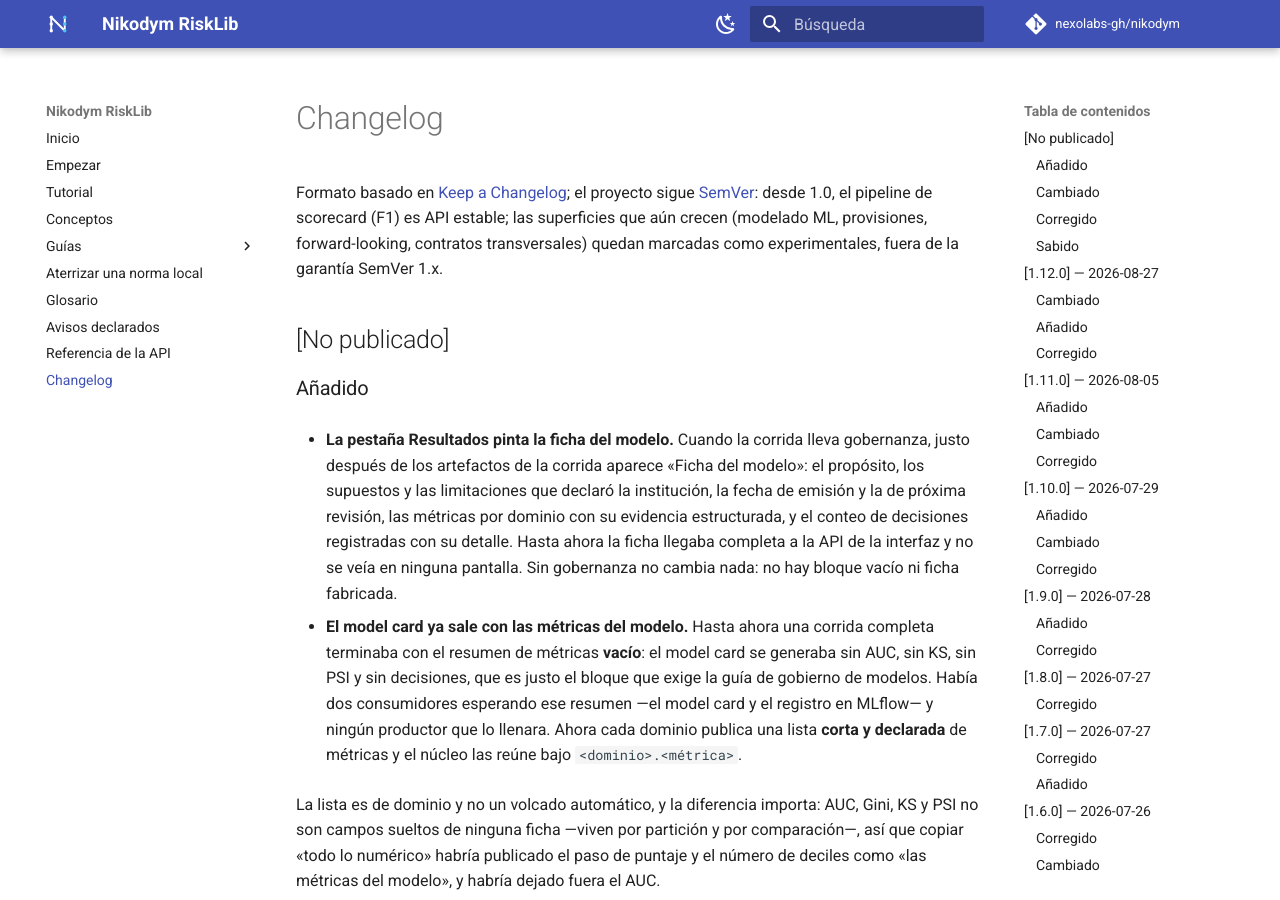
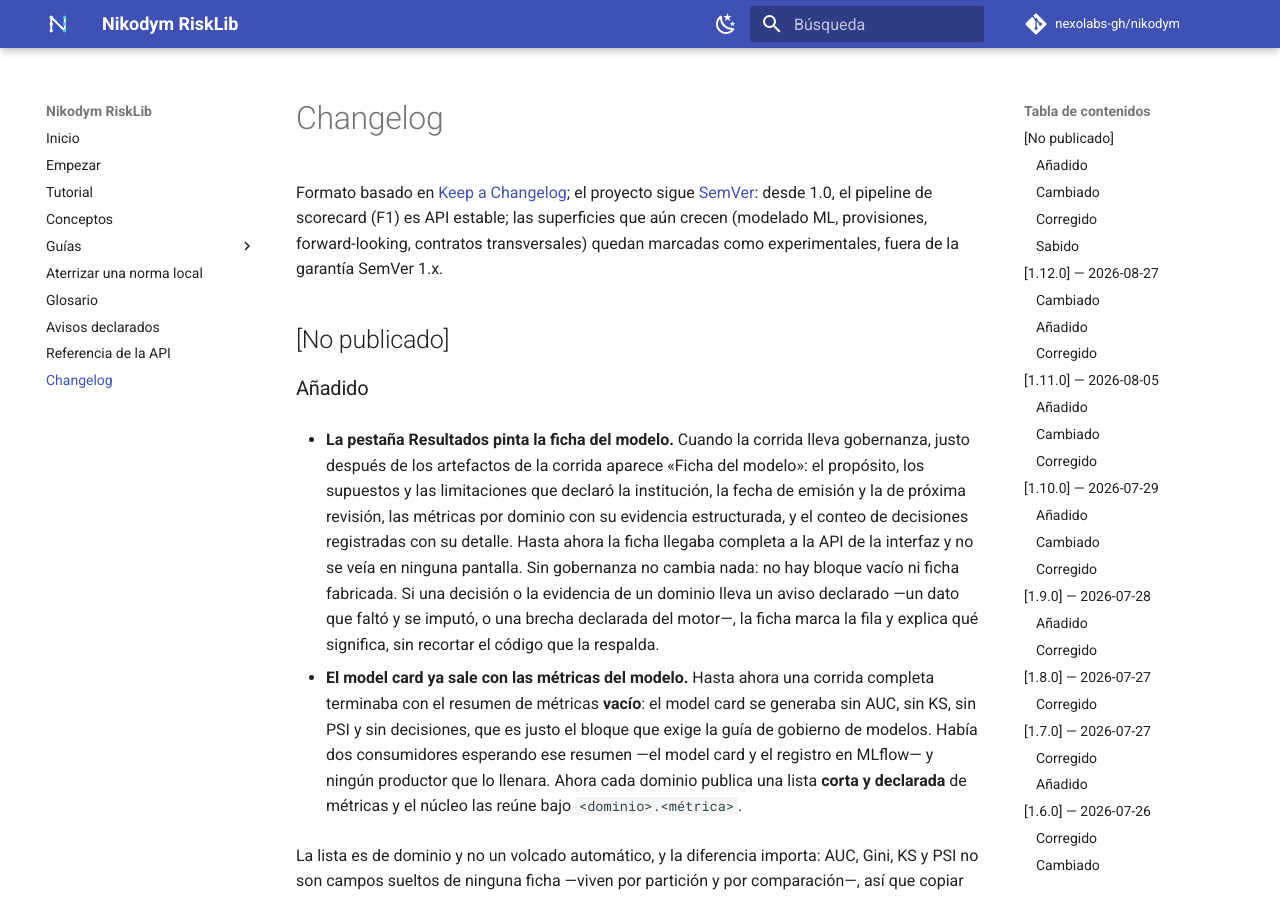
Before and after one commit to nexolabs-gh/nikodym, an MkDocs documentation site: the page built from docs_site/changelog.md, in a window 1280 px wide and 900 px high. Built offline with MkDocs 1.6.1 and Material for MkDocs 9.7.7, drawn with Linux system fonts in a browser that asks for light colours; comment, search, counter and statistics services are not loaded.

Commit message:
docs: registra el hallazgo de la revisión adversarial de S4 (avisos declarados en la ficha) y su corrección
Registro: párrafo bajo D-GOB-15/16 con el hallazgo, la corrección en el front, el gate nacido rojo y el control negativo. CHANGELOG: la ficha marca y explica los avisos declarados sin recortar el código.

Co-Authored-By: Claude Fable 5.1 <noreply@anthropic.com>

```diff
--- a/CHANGELOG.md
+++ b/CHANGELOG.md
@@ -14,7 +14,10 @@ contratos transversales) quedan marcadas como experimentales, fuera de la garant
   las limitaciones que declaró la institución, la fecha de emisión y la de próxima revisión, las
   métricas por dominio con su evidencia estructurada, y el conteo de decisiones registradas con su
   detalle. Hasta ahora la ficha llegaba completa a la API de la interfaz y no se veía en ninguna
-  pantalla. Sin gobernanza no cambia nada: no hay bloque vacío ni ficha fabricada.
+  pantalla. Sin gobernanza no cambia nada: no hay bloque vacío ni ficha fabricada. Si una decisión
+  o la evidencia de un dominio lleva un aviso declarado —un dato que faltó y se imputó, o una
+  brecha declarada del motor—, la ficha marca la fila y explica qué significa, sin recortar el
+  código que la respalda.
 
 - **El model card ya sale con las métricas del modelo.** Hasta ahora una corrida completa terminaba
   con el resumen de métricas **vacío**: el model card se generaba sin AUC, sin KS, sin PSI y sin
```
Also changed, not shown: docs/design/DECISIONES-VIGENTES.md (+11 -0 lines).
